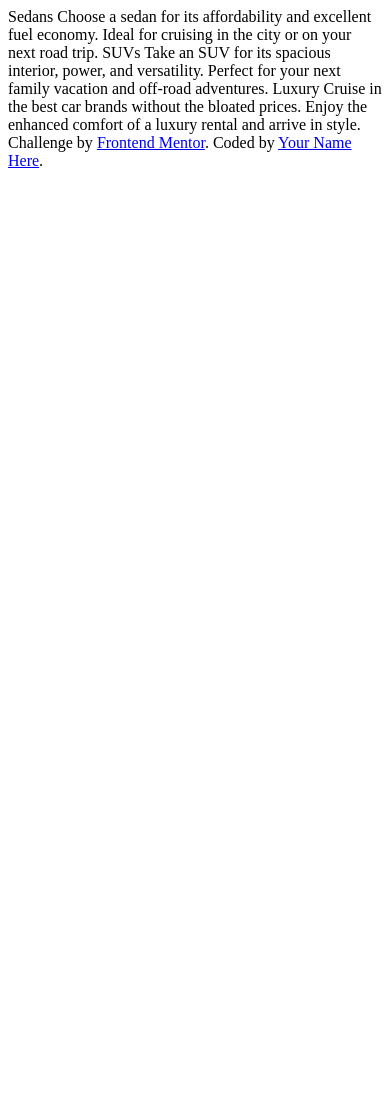
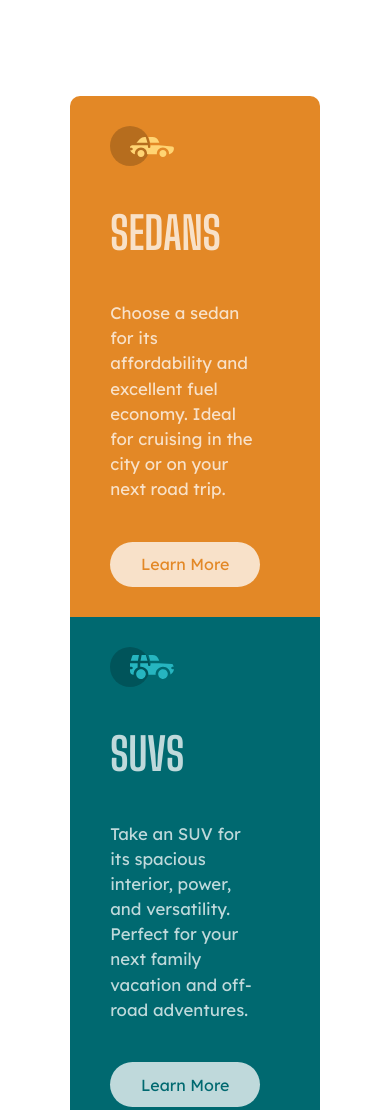
Before and after one commit to adnan-ahmadx01/Responsive-3-colum-layout, a plain HTML site: page index.html in a window 390 px wide. Shown: the top 1110 px of the page. Before the commit the page ends 844 px from the top, so only its background shows below. Drawn offline with Linux system fonts and the light colour scheme.

Commit message:
added responsive design code

```diff
--- a/index.html
+++ b/index.html
@@ -10,30 +10,41 @@
 
   <title>Frontend Mentor | 3-column preview card component</title>
   <link rel="stylesheet" href="styles.css">
-  <!-- Feel free to remove these styles or customise in your own stylesheet 👍 -->
-  <!-- <style>
-    .attribution { font-size: 11px; text-align: center; }
-    .attribution a { color: hsl(228, 45%, 44%); }
-  </style> -->
 </head>
 
 <body>
-
-  Sedans
+  <div class="container">
+    <div class="item item-1">
+      <img src="images/icon-sedans.svg" alt="" class="img">
+      <p class="item-title">Sedans</p>
+      <p class="item-content">
         Choose a sedan for its affordability and excellent fuel economy. Ideal for cruising in the city
         or on your next road trip.
-
-  SUVs
+      </p>
+      <button class="button button-sedan">Learn More</button>
+    </div>
+    <div class="item item-2">
+      <img src="images/icon-suvs.svg" alt="" class="img">
+      <p class="item-title">SUVs</p>
+      <p class="item-content">
         Take an SUV for its spacious interior, power, and versatility. Perfect for your next family vacation
         and off-road adventures.
-
-  Luxury
+      </p>
+      <button class="button button-suv">Learn More</button>
+    </div>
+    <div class="item item-3">
+      <img src="images/icon-luxury.svg" alt="" class="img">
+      <p class="item-title">Luxury</p>
+      <p class="item-content">
         Cruise in the best car brands without the bloated prices. Enjoy the enhanced comfort of a luxury
         rental and arrive in style.
-
+      </p>
+      <button class="button button-luxury">Learn More</button>
+    </div>
+  </div>
   <div class="attribution">
     Challenge by <a href="https://www.frontendmentor.io?ref=challenge" target="_blank">Frontend Mentor</a>.
-    Coded by <a href="#">Your Name Here</a>.
+    Coded by <a href="https://github.com/adnan-ahmadx01">Adnan Ahmad</a>.
   </div>
 </body>
 
--- a/styles.css
+++ b/styles.css
@@ -0,0 +1,170 @@
+/* ? ====== STYLES IMPORT ====== */
+
+@import url("https://fonts.googleapis.com/css2?family=Big+Shoulders+Display:wght@700&display=swap");
+
+@import url("https://fonts.googleapis.com/css2?family=Lexend+Deca&display=swap");
+
+/* ? ====== DEFAULT STYLING ====== */
+
+* {
+  margin: 0;
+  padding: 0;
+  box-sizing: border-box;
+}
+
+body {
+  font-size: 15px;
+  font-family: "Lexend Deca", sans-serif;
+}
+
+/* ? ====== CONTAINER STYLING ====== */
+
+.container {
+  display: flex;
+  justify-content: center;
+  align-items: center;
+  width: 64%;
+  margin: 6rem auto;
+  height: 550px;
+  border-radius: 30px;
+}
+
+.item {
+  color: hsla(0, 0%, 100%, 0.75);
+  display: flex;
+  height: 100%;
+  flex-direction: column;
+  justify-content: space-evenly;
+  padding-left: 40px;
+}
+
+.img {
+  width: 4rem;
+}
+
+.item-title {
+  font-size: 2.8rem;
+  font-family: "Big Shoulders Display", cursive;
+  text-transform: uppercase;
+}
+
+.item-content {
+  font-size: 1.05rem;
+  padding-right: 32px;
+  line-height: 1.5;
+}
+
+.item-1 {
+  background-color: hsl(31, 77%, 52%);
+  border-radius: 15px 0 0 15px;
+}
+
+.item-2 {
+  background-color: hsl(184, 100%, 22%);
+}
+
+.item-3 {
+  background-color: hsl(179, 100%, 13%);
+  border-radius: 0 15px 15px 0;
+}
+
+/* ? ====== BUTTON STYLING ====== */
+
+.button {
+  border: none;
+  border-radius: 3rem;
+  width: 150px;
+  height: 45px;
+  text-align: center;
+  cursor: pointer;
+  font-size: 1rem;
+  font-family: inherit;
+  letter-spacing: 1.2;
+}
+
+.button-sedan {
+  background-color: hsla(0, 0%, 100%, 0.75);
+  color: hsl(31, 77%, 52%);
+}
+
+.button-sedan:hover {
+  background-color: hsl(31, 77%, 52%);
+  color: hsla(0, 0%, 100%, 0.75);
+  border: 3px solid hsla(0, 0%, 100%, 0.75);
+}
+
+.button-suv {
+  background-color: hsla(0, 0%, 100%, 0.75);
+  color: hsl(184, 100%, 22%);
+}
+
+.button-suv:hover {
+  background-color: hsl(184, 100%, 22%);
+  color: hsla(0, 0%, 100%, 0.75);
+  border: 3px solid hsla(0, 0%, 100%, 0.75);
+}
+
+.button-luxury {
+  background-color: hsla(0, 0%, 100%, 0.75);
+  color: hsl(179, 100%, 13%);
+}
+
+.button-luxury:hover {
+  background-color: hsl(179, 100%, 13%);
+  color: hsla(0, 0%, 100%, 0.75);
+  border: 3px solid hsla(0, 0%, 100%, 0.75);
+}
+
+/* ? ====== Footer ====== */
+
+.attribution {
+  font-size: 0.9rem;
+  text-align: center;
+}
+
+.attribution a {
+  color: hsl(228, 45%, 44%);
+}
+
+.attribution a:hover {
+  text-decoration: none;
+  font-size: 0.92rem;
+}
+
+/* ? ====== responsive Design ====== */
+
+@media only screen and (max-width: 600px) {
+  .container {
+    flex-direction: column;
+    height: auto;
+  }
+  .item {
+    gap: 40px;
+    padding: 30px;
+    padding-left: 40px;
+  }
+
+  .item-1 {
+    border-radius: 10px 10px 0 0;
+  }
+
+  .item-3 {
+    border-radius: 0 0 10px 10px;
+  }
+}
+
+@media (min-width: 600px) and (max-width: 992px) {
+  .container {
+    width: 80%;
+  }
+
+  .item-content {
+    font-size: 0.9rem;
+  }
+
+  .button {
+    width: 100px;
+    height: 35px;
+    font-size: 0.8rem;
+  }
+}
```
Lines whose indentation alone changed are shown as unchanged.
